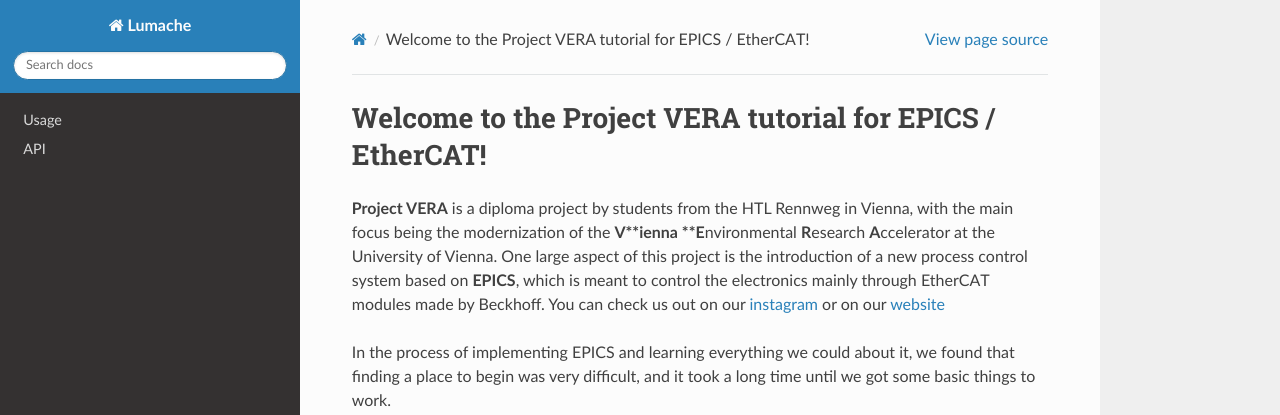
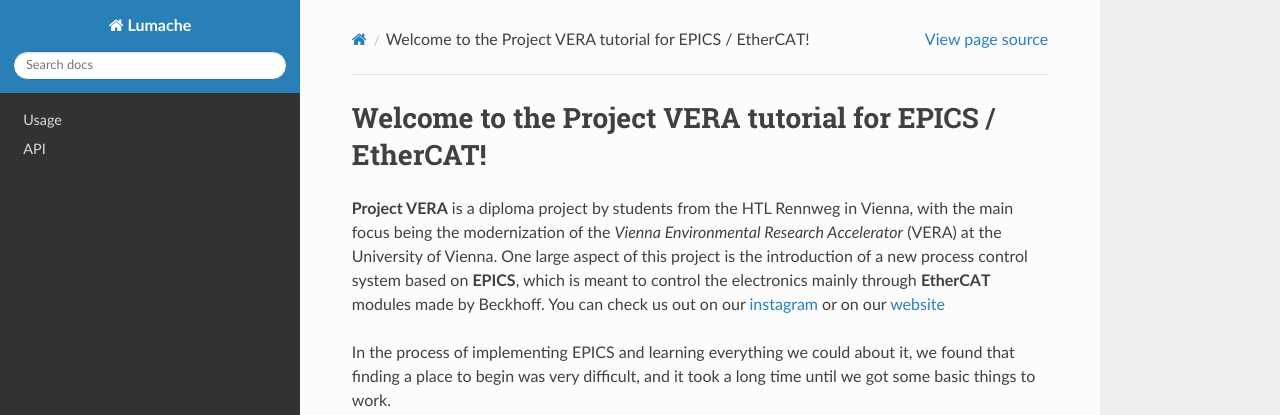
Before and after one commit to vera-univie/Tutorial-EPICS-EtherCAT, a Sphinx documentation site: the page built from docs/source/index.rst, in a window 1280 px wide and 1047 px high. Shown: the top 415 px of the window. Built offline with Sphinx 7.4.7 and the Read the Docs theme 3.1.0, drawn with Linux system fonts in a browser that asks for light colours.

Commit message:
fix ** bug

```diff
--- a/docs/source/index.rst
+++ b/docs/source/index.rst
@@ -2,9 +2,9 @@
 ===================================
 
 **Project VERA** is a diploma project by students from the HTL Rennweg in Vienna, with the main focus being
-the modernization of the **V\ **\ ienna **E**\ nvironmental **R**\ esearch **A**\ ccelerator at the University of Vienna.
+the modernization of the *Vienna Environmental Research Accelerator* (VERA) at the University of Vienna.
 One large aspect of this project is the introduction of a new process control system based on **EPICS**\ , which is meant
-to control the electronics mainly through EtherCAT modules made by Beckhoff.
+to control the electronics mainly through **EtherCAT** modules made by Beckhoff.
 You can check us out on our `instagram <https://www.instagram.com/project_vera.official/>`_ or on our `website <https://project-vera.webflow.io/>`_
 
 In the process of implementing EPICS and learning everything we could about it, we found that
```
